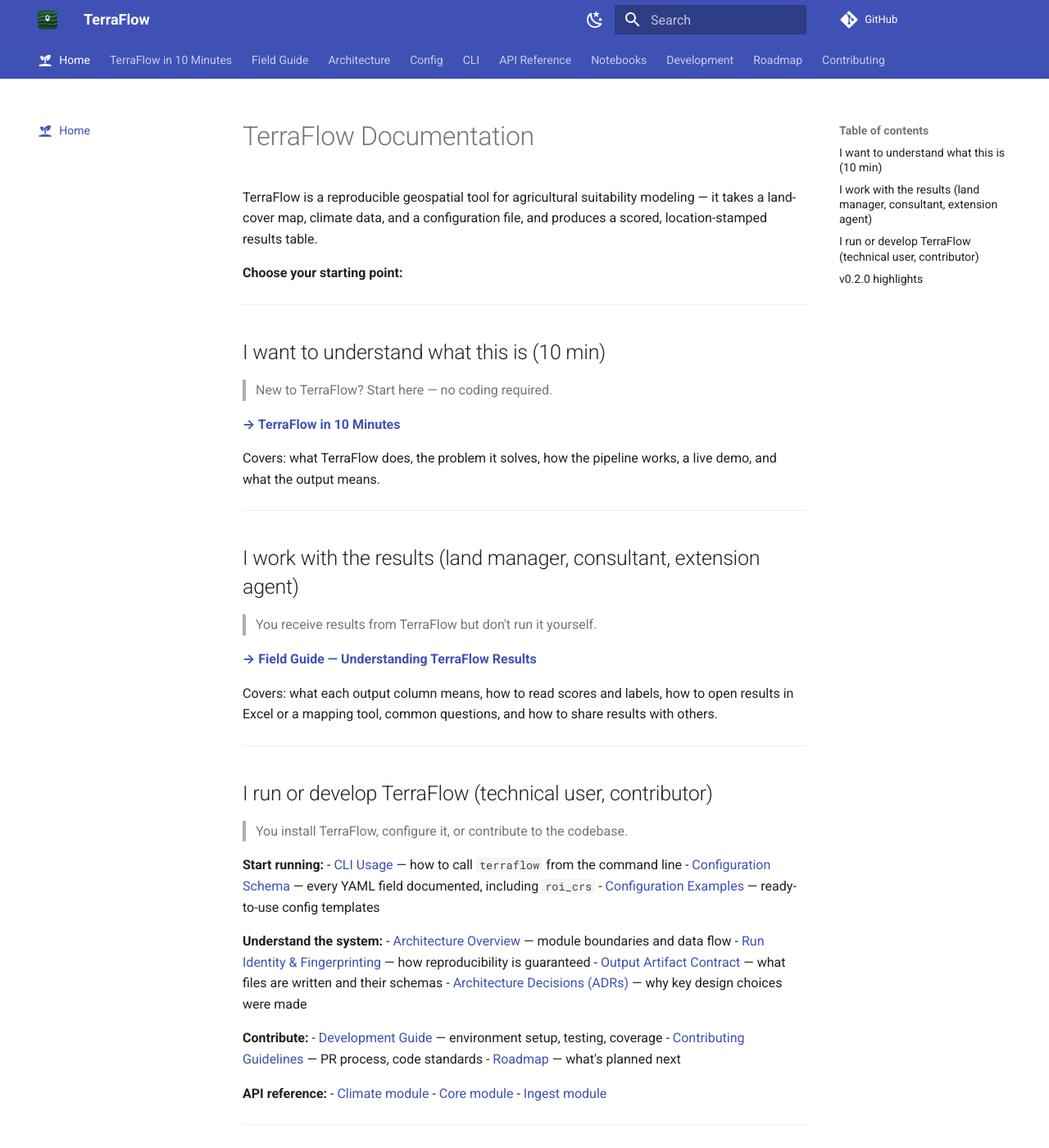
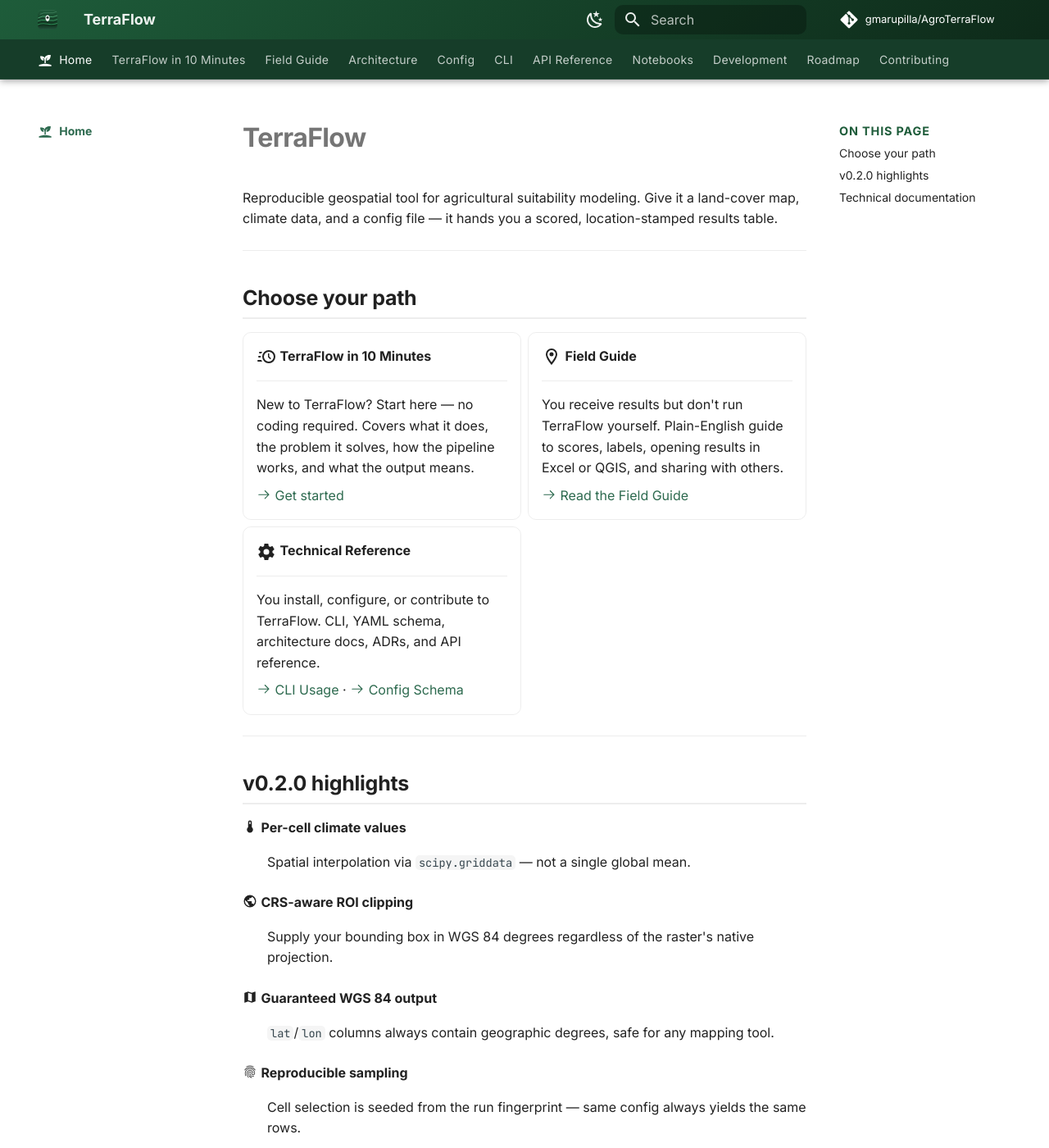
Before and after one commit to gmarupilla/AgroTerraFlow, an MkDocs documentation site: the page built from docs/index.md, in a window 1280 px wide and 1400 px high. Shown: the whole window at 82% size. Built offline with MkDocs 1.6.1 and Material for MkDocs 9.7.7, drawn with Linux system fonts in a browser that asks for light colours; comment, search, counter and statistics services are not loaded; the version menu is left out; some of the changed text lies outside the part shown.

Commit message:
feat: update documentation structure and enhance styling for improved user experience

```diff
--- a/docs/index.md
+++ b/docs/index.md
@@ -4,65 +4,88 @@ description: Reproducible geospatial modeling for agricultural suitability analy
 icon: material/sprout
 ---
 
-# TerraFlow Documentation
+# TerraFlow
 
-TerraFlow is a reproducible geospatial tool for agricultural suitability modeling — it takes a land-cover map, climate data, and a configuration file, and produces a scored, location-stamped results table.
-
-**Choose your starting point:**
+Reproducible geospatial tool for agricultural suitability modeling. Give it a land-cover map, climate data, and a config file — it hands you a scored, location-stamped results table.
 
 ---
 
-## I want to understand what this is (10 min)
+## Choose your path
 
-> New to TerraFlow? Start here — no coding required.
+<div class="grid cards" markdown>
 
-**[→ TerraFlow in 10 Minutes](quickstart.md)**
+-   :material-clock-fast:{ .lg .middle } **TerraFlow in 10 Minutes**
 
-Covers: what TerraFlow does, the problem it solves, how the pipeline works, a live demo, and what the output means.
+    ---
+
+    New to TerraFlow? Start here — no coding required. Covers what it does, the problem it solves, how the pipeline works, and what the output means.
+
+    [:octicons-arrow-right-24: Get started](quickstart.md)
+
+-   :material-map-marker-outline:{ .lg .middle } **Field Guide**
+
+    ---
+
+    You receive results but don't run TerraFlow yourself. Plain-English guide to scores, labels, opening results in Excel or QGIS, and sharing with others.
+
+    [:octicons-arrow-right-24: Read the Field Guide](field-guide.md)
+
+-   :material-cog:{ .lg .middle } **Technical Reference**
+
+    ---
+
+    You install, configure, or contribute to TerraFlow. CLI, YAML schema, architecture docs, ADRs, and API reference.
+
+    [:octicons-arrow-right-24: CLI Usage](cli/usage.md) · [:octicons-arrow-right-24: Config Schema](config/schema.md)
+
+</div>
 
 ---
 
-## I work with the results (land manager, consultant, extension agent)
+## v0.2.0 highlights
 
-> You receive results from TerraFlow but don't run it yourself.
+<div class="grid" markdown>
 
-**[→ Field Guide — Understanding TerraFlow Results](field-guide.md)**
+:material-thermometer: **Per-cell climate values**
+:   Spatial interpolation via `scipy.griddata` — not a single global mean.
 
-Covers: what each output column means, how to read scores and labels, how to open results in Excel or a mapping tool, common questions, and how to share results with others.
+:material-earth: **CRS-aware ROI clipping**
+:   Supply your bounding box in WGS 84 degrees regardless of the raster's native projection.
+
+:material-map: **Guaranteed WGS 84 output**
+:   `lat`/`lon` columns always contain geographic degrees, safe for any mapping tool.
+
+:material-fingerprint: **Reproducible sampling**
+:   Cell selection is seeded from the run fingerprint — same config always yields the same rows.
+
+:material-file-move: **Portable configs**
+:   Relative paths resolve against the config file's location, not the caller's working directory.
+
+</div>
 
 ---
 
-## I run or develop TerraFlow (technical user, contributor)
-
-> You install TerraFlow, configure it, or contribute to the codebase.
+## Technical documentation
 
 **Start running:**
+
 - [CLI Usage](cli/usage.md) — how to call `terraflow` from the command line
 - [Configuration Schema](config/schema.md) — every YAML field documented, including `roi_crs`
 - [Configuration Examples](config/examples.md) — ready-to-use config templates
 
 **Understand the system:**
+
 - [Architecture Overview](architecture/overview.md) — module boundaries and data flow
 - [Run Identity & Fingerprinting](architecture/run-identity.md) — how reproducibility is guaranteed
 - [Output Artifact Contract](architecture/artifacts.md) — what files are written and their schemas
-- [Architecture Decisions (ADRs)](architecture/) — why key design choices were made
+- [Architecture Decisions (ADRs)](architecture/adr-001-band-selection.md) — why key design choices were made
 
 **Contribute:**
+
 - [Development Guide](DEVELOPMENT.md) — environment setup, testing, coverage
 - [Contributing Guidelines](contributing.md) — PR process, code standards
 - [Roadmap](ROADMAP.md) — what's planned next
 
 **API reference:**
-- [Climate module](api/climate.md)
-- [Core module](api/core.md)
-- [Ingest module](api/ingest.md)
 
----
-
-## v0.2.0 highlights
-
-- **Per-cell climate values** — spatial interpolation using `scipy.griddata` (not a single global mean)
-- **CRS-aware ROI clipping** — supply your bounding box in WGS84 degrees regardless of the raster's native projection
-- **Guaranteed WGS84 output** — `lat`/`lon` columns always contain geographic degrees
-- **Reproducible sampling** — cell selection is seeded from the run fingerprint; same config = same rows
-- **Portable configs** — relative paths resolve against the config file's location, not the caller's working directory
+- [Climate module](api/climate.md) · [Core module](api/core.md) · [Ingest module](api/ingest.md)
--- /dev/null
+++ b/docs/stylesheets/extra.css
@@ -0,0 +1,248 @@
+/* ══════════════════════════════════════════════════════════════
+   TerraFlow — custom theme
+   Brand palette: forest-green inspired by the site icon
+   ══════════════════════════════════════════════════════════════ */
+
+/* ── Brand colour tokens ─────────────────────────────────────── */
+:root,
+[data-md-color-scheme="default"] {
+  --tf-green-950:  #0d2818;
+  --tf-green-800:  #1e5c3a;
+  --tf-green-700:  #2d6a4f;
+  --tf-green-500:  #2d8a55;
+  --tf-green-400:  #40a86e;
+  --tf-green-300:  #60c48a;
+  --tf-green-200:  #86d6a8;
+
+  /* Material primary/accent overrides */
+  --md-primary-fg-color:              #1e5c3a;
+  --md-primary-fg-color--light:       #2d8a55;
+  --md-primary-fg-color--dark:        #0d2818;
+  --md-accent-fg-color:               #40a86e;
+  --md-accent-fg-color--transparent:  rgba(64, 168, 110, 0.15);
+
+  /* Softer link colour in body text */
+  --md-typeset-a-color:               #2d6a4f;
+}
+
+[data-md-color-scheme="slate"] {
+  --md-primary-fg-color:              #60c48a;
+  --md-primary-fg-color--light:       #86d6a8;
+  --md-primary-fg-color--dark:        #2d6a4f;
+  --md-accent-fg-color:               #86d6a8;
+  --md-accent-fg-color--transparent:  rgba(134, 214, 168, 0.15);
+
+  --md-typeset-a-color:               #60c48a;
+}
+
+/* ── Site header — branded gradient ──────────────────────────── */
+.md-header {
+  background: linear-gradient(135deg, #1e5c3a 0%, #0d2818 100%);
+  box-shadow: 0 2px 8px rgba(0, 0, 0, 0.35);
+}
+
+/* Keep header legible in both modes */
+.md-header__title,
+.md-header__topic,
+.md-header__button,
+.md-search__icon {
+  color: rgba(255, 255, 255, 0.92) !important;
+}
+
+/* ── Navigation tabs — slightly elevated feel ────────────────── */
+.md-tabs {
+  background: #163d29;
+  border-bottom: 1px solid rgba(255,255,255,0.08);
+}
+
+.md-tabs__link {
+  opacity: 0.75;
+  font-weight: 500;
+  letter-spacing: 0.02em;
+}
+
+.md-tabs__link--active,
+.md-tabs__link:hover {
+  opacity: 1;
+}
+
+/* ── Tables — rounded, subtle shadow ─────────────────────────── */
+.md-typeset table:not([class]) {
+  border-radius: 0.5rem;
+  overflow: hidden;
+  box-shadow: 0 1px 6px rgba(0, 0, 0, 0.08);
+  border: none;
+}
+
+.md-typeset table:not([class]) th {
+  background-color: var(--tf-green-800);
+  color: #fff;
+  font-weight: 600;
+  letter-spacing: 0.03em;
+  border: none;
+  padding: 0.65rem 1rem;
+}
+
+[data-md-color-scheme="slate"] .md-typeset table:not([class]) th {
+  background-color: var(--tf-green-700);
+}
+
+.md-typeset table:not([class]) td {
+  border-top: 1px solid var(--md-default-fg-color--lightest);
+  padding: 0.55rem 1rem;
+}
+
+.md-typeset table:not([class]) tr:hover td {
+  background: var(--md-accent-fg-color--transparent);
+}
+
+/* ── Code blocks — softer radius, cleaner look ───────────────── */
+.md-typeset pre {
+  border-radius: 0.5rem;
+}
+
+.md-typeset code {
+  border-radius: 0.25rem;
+}
+
+/* Language label badge on code blocks */
+.md-typeset .highlight .filename,
+.md-typeset .highlight span.filename {
+  border-radius: 0.5rem 0.5rem 0 0;
+  background: var(--tf-green-800);
+  color: rgba(255,255,255,0.85);
+  font-size: 0.72rem;
+  font-weight: 600;
+  letter-spacing: 0.04em;
+}
+
+/* ── Admonitions — softer corners ────────────────────────────── */
+.md-typeset .admonition,
+.md-typeset details {
+  border-radius: 0.5rem;
+  border-width: 0 0 0 4px;
+  box-shadow: 0 1px 4px rgba(0,0,0,0.06);
+}
+
+.md-typeset .admonition-title,
+.md-typeset summary {
+  border-radius: 0.45rem 0.45rem 0 0;
+  font-weight: 600;
+}
+
+/* ── Navigation sidebar — tighter, cleaner ───────────────────── */
+.md-nav__title {
+  font-weight: 700;
+  font-size: 0.72rem;
+  letter-spacing: 0.06em;
+  text-transform: uppercase;
+  color: var(--md-primary-fg-color);
+}
+
+.md-nav__link--active {
+  color: var(--md-primary-fg-color);
+  font-weight: 600;
+}
+
+/* ── Footer — subtle branding ────────────────────────────────── */
+.md-footer {
+  background: var(--tf-green-950);
+}
+
+.md-footer-meta {
+  background: rgba(0, 0, 0, 0.25);
+}
+
+/* ── Search bar — slight rounding ────────────────────────────── */
+.md-search__form {
+  border-radius: 0.5rem;
+}
+
+/* ── Buttons (attr_list: { .md-button } ) ────────────────────── */
+.md-typeset .md-button {
+  border-radius: 0.4rem;
+  font-weight: 600;
+  letter-spacing: 0.03em;
+  transition: background 0.18s, box-shadow 0.18s, transform 0.12s;
+}
+
+.md-typeset .md-button:hover {
+  transform: translateY(-1px);
+  box-shadow: 0 3px 10px rgba(30, 92, 58, 0.3);
+}
+
+.md-typeset .md-button--primary {
+  background: var(--tf-green-800);
+  border-color: var(--tf-green-800);
+  color: #fff;
+}
+
+.md-typeset .md-button--primary:hover {
+  background: var(--tf-green-700);
+  border-color: var(--tf-green-700);
+}
+
+/* ── Grid cards (Material built-in) — TerraFlow style ───────── */
+.md-typeset .grid.cards > ul > li,
+.md-typeset .grid.cards > ol > li {
+  border-radius: 0.5rem;
+  border: 1px solid var(--md-default-fg-color--lightest);
+  transition: box-shadow 0.2s, border-color 0.2s, transform 0.15s;
+}
+
+.md-typeset .grid.cards > ul > li:hover,
+.md-typeset .grid.cards > ol > li:hover {
+  border-color: var(--md-primary-fg-color);
+  box-shadow: 0 4px 16px rgba(30, 92, 58, 0.15);
+  transform: translateY(-2px);
+}
+
+/* ── Tag chips ───────────────────────────────────────────────── */
+.md-tag {
+  border-radius: 1rem;
+  font-size: 0.68rem;
+  font-weight: 600;
+  letter-spacing: 0.04em;
+  background: var(--md-accent-fg-color--transparent);
+  color: var(--md-primary-fg-color);
+  border: 1px solid var(--md-accent-fg-color);
+}
+
+/* ── TOC sidebar — active item highlight bar ─────────────────── */
+.md-nav--secondary .md-nav__link--active {
+  color: var(--md-primary-fg-color);
+  border-left: 2px solid var(--md-primary-fg-color);
+  padding-left: calc(0.6rem - 2px);
+}
+
+/* ── Mermaid diagrams — subtle card treatment ────────────────── */
+.mermaid {
+  background: var(--md-code-bg-color);
+  border-radius: 0.5rem;
+  padding: 1rem;
+}
+
+/* ── Typographic tweaks ──────────────────────────────────────── */
+.md-typeset h1 {
+  font-weight: 800;
+  letter-spacing: -0.02em;
+}
+
+.md-typeset h2 {
+  font-weight: 700;
+  letter-spacing: -0.01em;
+  border-bottom: 2px solid var(--md-default-fg-color--lightest);
+  padding-bottom: 0.3rem;
+}
+
+.md-typeset h3 {
+  font-weight: 600;
+}
+
+/* ── Scroll-to-top button ────────────────────────────────────── */
+.md-top {
+  border-radius: 2rem;
+  background: var(--tf-green-800);
+  color: #fff;
+  box-shadow: 0 2px 8px rgba(0,0,0,0.25);
+}
--- a/mkdocs.yml
+++ b/mkdocs.yml
@@ -1,46 +1,108 @@
 site_name: TerraFlow
-site_description: Reproducible geospatial modeling with spatial climate interpolation (v0.2.0)
+site_description: Reproducible geospatial modeling with spatial climate interpolation — config-driven, fingerprinted, and spatially aware.
+site_url: https://gmarupilla.github.io/AgroTerraFlow/
 repo_url: https://github.com/gmarupilla/AgroTerraFlow
+repo_name: gmarupilla/AgroTerraFlow
+edit_uri: edit/main/docs/
+copyright: Copyright &copy; 2026 TerraFlow Contributors
 
 theme:
   name: material
   favicon: favicon.svg
   logo: terraflow-icon.svg
+
   palette:
     - media: "(prefers-color-scheme: light)"
       scheme: default
+      primary: custom
+      accent: custom
       toggle:
         icon: material/weather-night
         name: Switch to dark mode
     - media: "(prefers-color-scheme: dark)"
       scheme: slate
+      primary: custom
+      accent: custom
       toggle:
         icon: material/weather-sunny
         name: Switch to light mode
+
+  font:
+    text: Inter
+    code: JetBrains Mono
+
   features:
+    # Navigation
+    - navigation.instant
+    - navigation.instant.progress
+    - navigation.tracking
     - navigation.tabs
+    - navigation.tabs.sticky
     - navigation.sections
     - navigation.top
+    - navigation.footer
+    # TOC
     - toc.follow
+    # Search
+    - search.suggest
+    - search.highlight
+    - search.share
+    # Content
     - content.code.copy
+    - content.code.annotate
+    - content.tooltips
+    - content.tabs.link
+
+extra:
+  social:
+    - icon: fontawesome/brands/github
+      link: https://github.com/gmarupilla/AgroTerraFlow
+      name: TerraFlow on GitHub
+  version:
+    provider: mike
+    default: stable
+
+extra_css:
+  - stylesheets/extra.css
 
 markdown_extensions:
+  # Standard extensions
+  - attr_list
+  - md_in_html
+  - def_list
+  - tables
+  - abbr
   - admonition
+  - footnotes
+  # PyMdown extensions
   - pymdownx.superfences:
       custom_fences:
         - name: mermaid
           class: mermaid
           format: !!python/name:pymdownx.superfences.fence_code_format
   - pymdownx.details
-  - pymdownx.tabbed
-  - pymdownx.highlight
+  - pymdownx.tabbed:
+      alternate_style: true
+  - pymdownx.highlight:
+      anchor_linenums: true
+      line_spans: __span
+      pygments_lang_class: true
   - pymdownx.inlinehilite
   - pymdownx.snippets
+  - pymdownx.emoji:
+      emoji_index: !!python/name:material.extensions.emoji.twemoji
+      emoji_generator: !!python/name:material.extensions.emoji.to_svg
+  - pymdownx.tasklist:
+      custom_checkbox: true
+  - pymdownx.keys
+  - pymdownx.mark
   - toc:
       permalink: true
+      title: On this page
 
 plugins:
-  - search
+  - search:
+      separator: '[\s\u200b\-_,:!=\[\]()"`/]+|\.(?!\d)|&[lg]t;|(?!\b)(?=[A-Z][a-z])'
   - tags
   - mermaid2
   - mkdocstrings:
@@ -50,6 +112,12 @@ plugins:
             - .
           options:
             show_source: true
+            show_root_heading: true
+            show_root_full_path: false
+            show_symbol_type_heading: true
+            show_symbol_type_toc: true
+            docstring_style: numpy
+            merge_init_into_class: true
 
 nav:
   - Home: index.md
```
